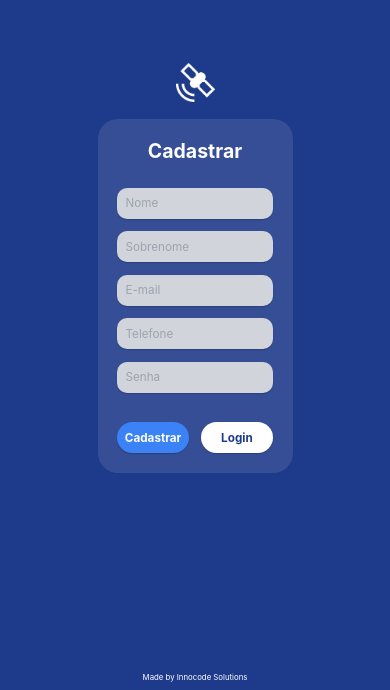
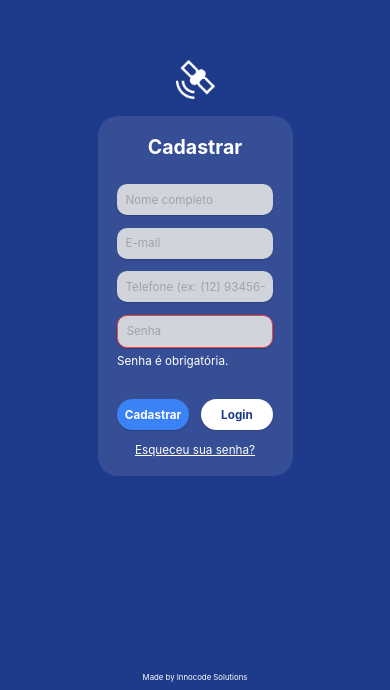
Before and after one commit to InnoCodeSolutions/ABP_4DSM, a React Native app in the folder frontend/: screen /Register in a window 390 px wide. Shown: the part 154-844 px from the top of the page. Built offline with nearby package versions, Linux system fonts and the light colour scheme; no server answers.

Commit message:
RegisterScreen.txt com responsividade, UI, UX

```diff
--- a/frontend/src/screens/RegisterScreen.tsx
+++ b/frontend/src/screens/RegisterScreen.tsx
@@ -1,4 +1,4 @@
-import React, { useState } from "react";
+import React, { useState, useEffect } from "react";
 import {
   View,
   Text,
@@ -20,40 +20,149 @@ const { width, height } = Dimensions.get("window");
 type Props = StackScreenProps<RootStackParamList, "Register">;
 
 const RegisterScreen: React.FC<Props> = ({ navigation }) => {
-  const [name, setName] = useState<string>("");
-  const [surname, setSurname] = useState<string>("");
+  const [fullName, setFullName] = useState<string>("");
   const [email, setEmail] = useState<string>("");
   const [phone, setPhone] = useState<string>("");
+  const [rawPhone, setRawPhone] = useState<string>("");
   const [password, setPassword] = useState<string>("");
   const [modalVisible, setModalVisible] = useState<boolean>(false);
+  const [errors, setErrors] = useState<{ [key: string]: string }>({});
+  const [passwordStrength, setPasswordStrength] = useState<string>("");
+
+  // Format Brazilian phone number as (XX) XXXX-XXXX or (XX) XXXXX-XXXX
+  const formatPhoneNumber = (input: string): string => {
+    const digits = input.replace(/\D/g, "");
+    if (digits.length <= 2) return digits;
+    if (digits.length <= 6) return `(${digits.slice(0, 2)}) ${digits.slice(2)}`;
+    if (digits.length <= 10) return `(${digits.slice(0, 2)}) ${digits.slice(2, 6)}-${digits.slice(6)}`;
+    return `(${digits.slice(0, 2)}) ${digits.slice(2, 7)}-${digits.slice(7, 11)}`;
+  };
+
+  // Handle phone input changes
+  const handlePhoneChange = (text: string) => {
+    const digits = text.replace(/\D/g, "");
+    setRawPhone(digits);
+    setPhone(formatPhoneNumber(digits));
+    validatePhone(digits);
+  };
+
+  // Validate email in real-time
+  const validateEmail = (emailValue: string) => {
+    const emailRegex = /^[^\s@]+@[^\s@]+\.[^\s@]+$/;
+    let emailError = "";
+    if (!emailValue.trim()) {
+      emailError = "E-mail é obrigatório.";
+    } else if (!emailRegex.test(emailValue)) {
+      emailError = "E-mail inválido.";
+    }
+    setErrors((prev) => ({ ...prev, email: emailError }));
+  };
+
+  // Validate phone in real-time
+  const validatePhone = (phoneValue: string) => {
+    const phoneRegex = /^\d{10,11}$/;
+    let phoneError = "";
+    if (!phoneValue) {
+      phoneError = "Telefone é obrigatório.";
+    } else if (!phoneRegex.test(phoneValue)) {
+      phoneError = "Telefone inválido (use 10 ou 11 dígitos, ex: (12) 3456-7890 ou (12) 93456-7890).";
+    }
+    setErrors((prev) => ({ ...prev, phone: phoneError }));
+  };
+
+  // Validate full name
+  const validateFullName = (nameValue: string) => {
+    let nameError = "";
+    if (!nameValue.trim()) {
+      nameError = "Nome completo é obrigatório.";
+    } else if (nameValue.length < 2) {
+      nameError = "Nome deve ter pelo menos 2 caracteres.";
+    }
+    setErrors((prev) => ({ ...prev, fullName: nameError }));
+  };
+
+  // Validate password
+  const validatePassword = (passValue: string) => {
+    const passwordRegex = /^(?=.*[A-Za-z])(?=.*\d)[A-Za-z\d!@#$%^&*]{8,}$/;
+    let passError = "";
+    if (!passValue) {
+      passError = "Senha é obrigatória.";
+    } else if (!passwordRegex.test(passValue)) {
+      passError = "Senha deve ter 8+ caracteres, com letras e números.";
+    }
+    setErrors((prev) => ({ ...prev, password: passError }));
+  };
+
+  // Validate inputs on form submission
+  const validateInputs = () => {
+    const newErrors: { [key: string]: string } = {};
+
+    if (!fullName.trim()) {
+      newErrors.fullName = "Nome completo é obrigatório.";
+    } else if (fullName.length < 2) {
+      newErrors.fullName = "Nome deve ter pelo menos 2 caracteres.";
+    }
+
+    const emailRegex = /^[^\s@]+@[^\s@]+\.[^\s@]+$/;
+    if (!email) {
+      newErrors.email = "E-mail é obrigatório.";
+    } else if (!emailRegex.test(email)) {
+      newErrors.email = "E-mail inválido.";
+    }
+
+    const phoneRegex = /^\d{10,11}$/;
+    if (!rawPhone) {
+      newErrors.phone = "Telefone é obrigatório.";
+    } else if (!phoneRegex.test(rawPhone)) {
+      newErrors.phone = "Telefone inválido (use 10 ou 11 dígitos, ex: (12) 3456-7890 ou (12) 93456-7890).";
+    }
+
+    const passwordRegex = /^(?=.*[A-Za-z])(?=.*\d)[A-Za-z\d!@#$%^&*]{8,}$/;
+    if (!password) {
+      newErrors.password = "Senha é obrigatória.";
+    } else if (!passwordRegex.test(password)) {
+      newErrors.password = "Senha deve ter 8+ caracteres, com letras e números.";
+    }
+
+    setErrors(newErrors);
+    return Object.keys(newErrors).length === 0;
+  };
+
+  const checkPasswordStrength = (pass: string) => {
+    if (pass.length < 8) return "Fraca";
+    const hasSpecialChar = /[!@#$%^&*]/.test(pass);
+    const hasLettersAndNumbers = /^(?=.*[A-Za-z])(?=.*\d)/.test(pass);
+    if (hasSpecialChar && hasLettersAndNumbers && pass.length >= 12) return "Forte";
+    if (hasLettersAndNumbers && pass.length >= 8) return "Média";
+    return "Fraca";
+  };
+
+  useEffect(() => {
+    setPasswordStrength(checkPasswordStrength(password));
+    validatePassword(password);
+  }, [password]);
 
   const handleRegister = async () => {
-    if (!name || !surname || !email || !phone || !password) {
-      Alert.alert("Campos obrigatórios", "Por favor, preencha todos os campos.");
+    if (!validateInputs()) {
+      Alert.alert("Erro", "Corrija os erros nos campos antes de continuar.");
       return;
     }
 
     try {
-      const response = await register(name, surname, email, phone, password);
-      console.log("Resposta do backend:", response);
+      const response = await register(fullName, "", email, rawPhone, password);
       setModalVisible(true);
     } catch (error: any) {
-      console.log("Erro ao cadastrar:", error.message);
       if (error.response) {
-        console.log("Resposta do servidor:", error.response.data);
-        console.log("Status:", error.response.status);
         Alert.alert(
           "Erro no cadastro",
           error.response?.data?.message || "Não foi possível cadastrar o usuário."
         );
       } else if (error.request) {
-        console.log("Nenhuma resposta recebida:", error.request);
         Alert.alert(
           "Erro de conexão",
           "Não foi possível conectar ao servidor. Verifique sua rede."
         );
       } else {
-        console.log("Erro:", error.message);
         Alert.alert("Erro inesperado", "Algo deu errado. Tente novamente.");
       }
     }
@@ -65,48 +174,83 @@ const RegisterScreen: React.FC<Props> = ({ navigation }) => {
       <View style={styles.box}>
         <Text style={styles.title}>Cadastrar</Text>
 
+        <View style={styles.inputContainer}>
           <TextInput
-          style={styles.input}
-          placeholder="Nome"
+            style={[styles.input, errors.fullName && styles.inputError]}
+            placeholder="Nome completo"
             placeholderTextColor="#9CA3AF"
-          value={name}
-          onChangeText={setName}
+            value={fullName}
+            onChangeText={(text) => {
+              setFullName(text);
+              validateFullName(text);
+            }}
+            onBlur={() => validateFullName(fullName)}
+            autoCapitalize="words"
           />
+          {errors.fullName && <Text style={styles.errorText}>{errors.fullName}</Text>}
+        </View>
 
+        <View style={styles.inputContainer}>
           <TextInput
-          style={styles.input}
-          placeholder="Sobrenome"
-          placeholderTextColor="#9CA3AF"
-          value={surname}
-          onChangeText={setSurname}
-        />
-
-        <TextInput
-          style={styles.input}
+            style={[styles.input, errors.email && styles.inputError]}
             placeholder="E-mail"
             placeholderTextColor="#9CA3AF"
             value={email}
-          onChangeText={setEmail}
+            onChangeText={(text) => {
+              setEmail(text);
+              validateEmail(text);
+            }}
+            onBlur={() => validateEmail(email)}
             keyboardType="email-address"
+            autoCapitalize="none"
           />
+          {errors.email && <Text style={styles.errorText}>{errors.email}</Text>}
+        </View>
 
+        <View style={styles.inputContainer}>
           <TextInput
-          style={styles.input}
-          placeholder="Telefone"
+            style={[styles.input, errors.phone && styles.inputError]}
+            placeholder="Telefone (ex: (12) 93456-7890)"
             placeholderTextColor="#9CA3AF"
             value={phone}
-          onChangeText={setPhone}
+            onChangeText={handlePhoneChange}
+            onBlur={() => validatePhone(rawPhone)}
             keyboardType="phone-pad"
+            maxLength={15} // (XX) XXXXX-XXXX
           />
+          {errors.phone && <Text style={styles.errorText}>{errors.phone}</Text>}
+        </View>
 
+        <View style={styles.inputContainer}>
           <TextInput
-          style={styles.input}
+            style={[styles.input, errors.password && styles.inputError]}
             placeholder="Senha"
             placeholderTextColor="#9CA3AF"
             value={password}
             onChangeText={setPassword}
+            onBlur={() => validatePassword(password)}
             secureTextEntry
+            autoCapitalize="none"
           />
+          {errors.password && <Text style={styles.errorText}>{errors.password}</Text>}
+          {password && (
+            <Text
+              style={[
+                styles.strengthText,
+                {
+                  color:
+                    passwordStrength === "Forte"
+                      ? "#22C55E"
+                      : passwordStrength === "Média"
+                      ? "#F59E0B"
+                      : "#EF4444",
+                },
+              ]}
+            >
+              Força da senha: {passwordStrength}
+            </Text>
+          )}
+        </View>
 
         <View style={styles.buttonContainer}>
           <TouchableOpacity style={styles.registerButton} onPress={handleRegister}>
@@ -119,6 +263,13 @@ const RegisterScreen: React.FC<Props> = ({ navigation }) => {
             <Text style={styles.loginButtonText}>Login</Text>
           </TouchableOpacity>
         </View>
+
+        <TouchableOpacity
+          style={styles.forgotPassword}
+          onPress={() => navigation.navigate("ForgotPassword")}
+        >
+          <Text style={styles.forgotPasswordText}>Esqueceu sua senha?</Text>
+        </TouchableOpacity>
       </View>
       <Text style={styles.footer}>Made by Innocode Solutions</Text>
 
@@ -214,6 +365,13 @@ const styles = StyleSheet.create({
     }),
     fontWeight: "bold",
   },
+  inputContainer: {
+    width: "100%",
+    marginBottom: Platform.select({
+      web: scale(height * 0.015, 15),
+      native: height * 0.02,
+    }),
+  },
   input: {
     width: "100%",
     backgroundColor: "#D1D5DB",
@@ -221,10 +379,7 @@ const styles = StyleSheet.create({
       web: scale(height * 0.01, 12),
       native: height * 0.015,
     }),
-    marginBottom: Platform.select({
-      web: scale(height * 0.015, 15),
-      native: height * 0.02,
-    }),
+    marginBottom: 0,
     borderRadius: 10,
     fontSize: Platform.select({
       web: scale(width * 0.03, 16),
@@ -235,6 +390,26 @@ const styles = StyleSheet.create({
     shadowOffset: { width: 0, height: 1 },
     shadowOpacity: 0.2,
     shadowRadius: 1.5,
+  },
+  inputError: {
+    borderWidth: 1,
+    borderColor: "#EF4444",
+  },
+  errorText: {
+  color: "#fff", // Changed to white for better contrast and aesthetics
+  fontSize: Platform.select({
+    web: scale(width * 0.03, 14), // Increased font size for web
+    native: width * 0.04, // Increased font size for mobile
+  }),
+  marginTop: 4,
+  paddingVertical: 2, // Added for better spacing
+},
+  strengthText: {
+    fontSize: Platform.select({
+      web: scale(width * 0.025, 12),
+      native: width * 0.035,
+    }),
+    marginTop: 4,
   },
   buttonContainer: {
     flexDirection: "row",
@@ -294,6 +469,20 @@ const styles = StyleSheet.create({
       native: width * 0.04,
     }),
     fontWeight: "bold",
+  },
+  forgotPassword: {
+    marginTop: Platform.select({
+      web: scale(height * 0.015, 15),
+      native: height * 0.02,
+    }),
+  },
+  forgotPasswordText: {
+    color: "#fff",
+    fontSize: Platform.select({
+      web: scale(width * 0.03, 14),
+      native: width * 0.035,
+    }),
+    textDecorationLine: "underline",
   },
   footer: {
     position: "absolute",
```
Lines whose indentation alone changed are shown as unchanged.
